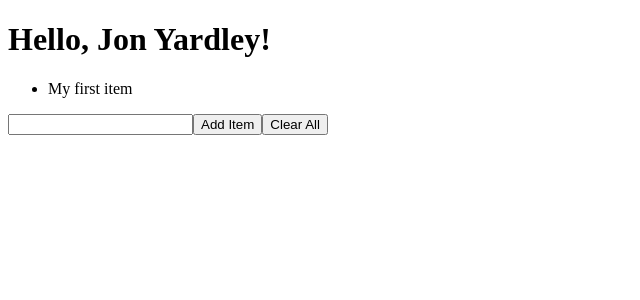
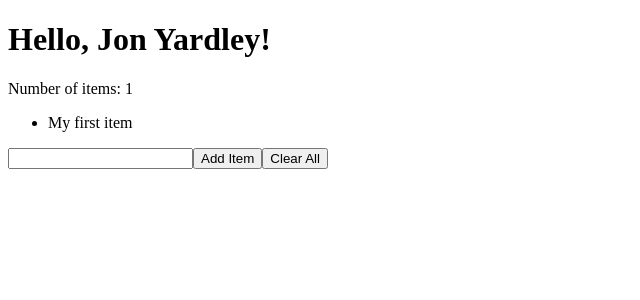
Before and after one commit to redbadger/imperial-react-talk-2018, a React (Create React App) app: page / in a window 1280 px wide. Shown: the top 300 px of the page, without its empty margins (0-640 px from the left). Built offline with nearby package versions, Linux system fonts and the light colour scheme.

Commit message:
Add item counter

```diff
--- a/src/App.js
+++ b/src/App.js
@@ -36,6 +36,7 @@ class App extends Component {
     return (
       <div>
         <Header name={this.state.name} />
+        <p>Number of items: {this.state.items.length}</p>
         <ul>
           {this.state.items.map(item => (
             <li key={`li-${item.id}`}>{item.label}</li>
```
